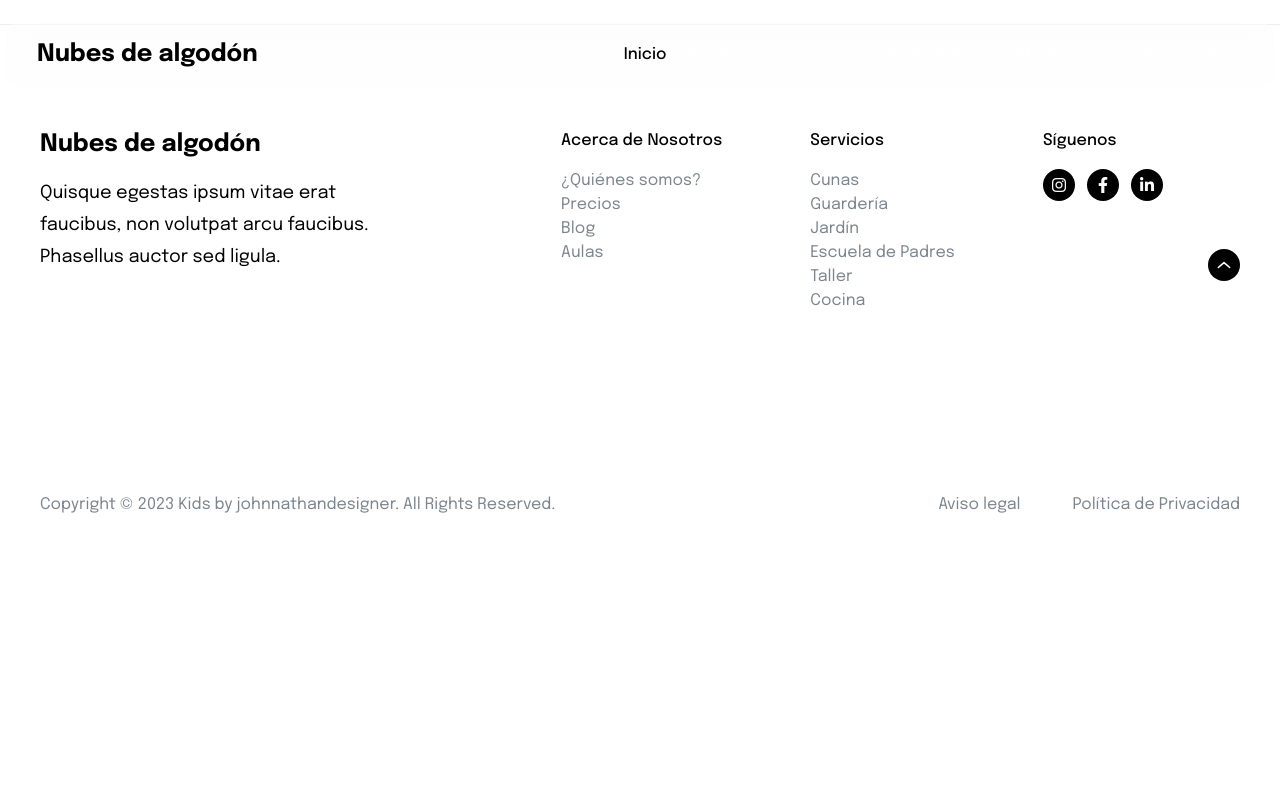
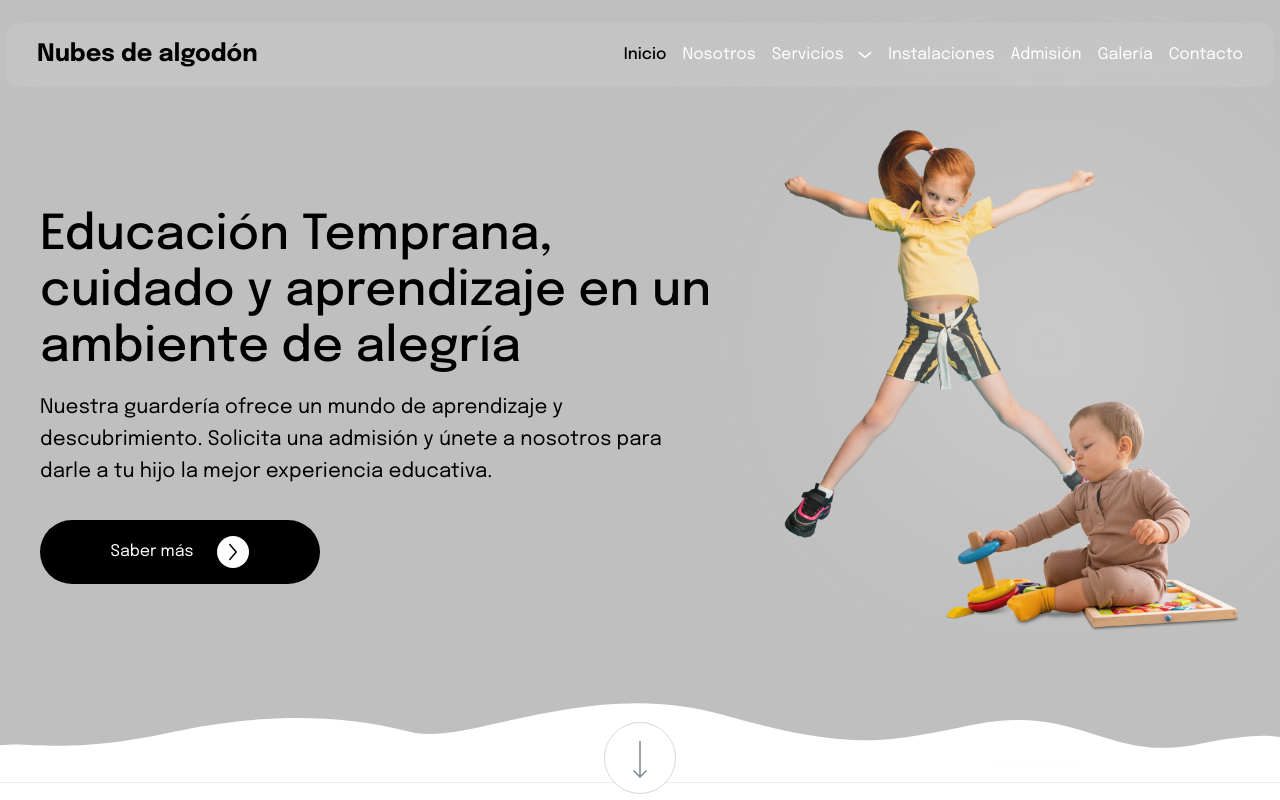
Before and after one commit to FedeSabi/proyecto-Jardin-de-Infantes, a React (Vite) app in the folder Front/: page /facilities in a window 1280 px wide. Shown: the top 800 px of the page. Built offline with nearby package versions, Linux system fonts and the light colour scheme.

Commit message:
facilities page

```diff
--- a/Front/src/App.jsx
+++ b/Front/src/App.jsx
@@ -1,6 +1,7 @@
 import { BrowserRouter as Router, Routes, Route } from "react-router-dom";
 import { Navbar } from "./components/Navbar.jsx";
 import { Home } from "./pages/Home.jsx";
+import { Facilities } from "./pages/Facilities.jsx";
 import { Footer } from "./components/Footer.jsx";
 
 const App = () => {
@@ -10,6 +11,7 @@ const App = () => {
         <Navbar />
         <Routes>
           <Route path="/" element={<Home />} />
+          <Route path="/facilities" element={<Facilities />} />
         </Routes>
         <Footer />
       </Router>
--- /dev/null
+++ b/Front/src/components/FacilitiesComponents/FacilitiesHeader.jsx
@@ -0,0 +1,49 @@
+export const FacilitiesHeader = () => {
+  return (
+    <section className=" relative bg-[#BFBFBF] pb-[100px]">
+      <div className=" mx-auto flex max-w-[75rem] gap-[55px]">
+        <div className=" w-3/5">
+          <h1 className=" mt-[208px] text-5xl font-medium leading-[56px] tracking-[0.12px]">
+            Educación Temprana, cuidado y aprendizaje en un ambiente de alegría
+          </h1>
+          <p className=" mr-[4rem] mt-4 text-xl leading-8 tracking-[0.1px]">
+            Nuestra guardería ofrece un mundo de aprendizaje y descubrimiento.
+            Solicita una admisión y únete a nosotros para darle a tu hijo la
+            mejor experiencia educativa.
+          </p>
+
+          <button className=" mt-8 flex w-[17.5rem] items-center justify-center gap-6 rounded-full bg-black py-[1rem] text-left text-white">
+            Saber más
+            <div className=" right-0 top-[200px] flex h-[2rem] w-[2rem] items-center justify-center rounded-full bg-white">
+              <img src="/Alt Arrow Right.svg" alt="Alt Arrow Right" />
+            </div>
+          </button>
+        </div>
+
+        <div className=" relative mt-[128px] w-2/5">
+          <img src="/home_img_hero.png" alt="home img hero" />
+
+          <img
+            className=" absolute top-0 rounded-[32.125rem] blur-[118px]"
+            src="/header_girl_bg.svg"
+            alt="header_girl_bg"
+          />
+        </div>
+      </div>
+
+      <img
+        className=" absolute bottom-0 w-full"
+        src="/header_wave.svg"
+        alt="header wave"
+      />
+
+      <button>
+        <img
+          className=" absolute left-1/2 top-full -translate-x-1/2 -translate-y-1/2 transform"
+          src="/button down.svg"
+          alt="button to services"
+        />
+      </button>
+    </section>
+  );
+};
--- a/Front/src/components/Navbar.jsx
+++ b/Front/src/components/Navbar.jsx
@@ -10,15 +10,15 @@ export const Navbar = () => {
 
   return (
     <div className="relative">
-            <nav className="lg:bg-opacity-10 lg:backdrop-blur-md lg:bg-gray-200 lg:rounded-xl lg:fixed lg:top-[55px] lg:left-1/2 lg:transform lg:-translate-x-1/2 lg:-translate-y-1/2 lg:w-[56.25rem] xl:w-[79.25rem] z-50">
-                <div className="flex justify-between items-center px-[31px] py-4">
+      <nav className="z-50 lg:fixed lg:left-1/2 lg:top-[55px] lg:w-[56.25rem] lg:-translate-x-1/2 lg:-translate-y-1/2 lg:transform lg:rounded-xl lg:bg-gray-200 lg:bg-opacity-10 lg:backdrop-blur-md xl:w-[79.25rem]">
+        <div className="flex items-center justify-between px-[31px] py-4">
           <Link to="/">
             <span className="font-bold leading-8 lg:text-2xl">
               Nubes de algodón
             </span>
           </Link>
 
-                    <ul className="hidden lg:flex items-center gap-4">
+          <ul className="hidden items-center gap-4 lg:flex">
             <li>
               <Link className="font-medium" to="/">
                 Inicio
@@ -30,58 +30,50 @@ export const Navbar = () => {
               </Link>
             </li>
             <li
-                            className={`dropdown_menu flex items-center gap-[14.4px] cursor-pointer ${
+              className={`dropdown_menu flex cursor-pointer items-center gap-[14.4px] ${
                 isDropdownOpen ? "open" : ""
               }`}
-                            onClick={toggleDropdown}>
+              onClick={toggleDropdown}
+            >
               <span className="text-white">Servicios</span>
               <img src="/Arrow down.svg" alt="Arrow down" />
               {isDropdownOpen && (
-                                <ul className="dropdown_content lg:absolute lg:bg-white lg:p-4 lg:rounded-lg lg:top-[70px] lg:w-44 space-y-2">
+                <ul className="dropdown_content space-y-2 lg:absolute lg:top-[70px] lg:w-44 lg:rounded-lg lg:bg-white lg:p-4">
                   <li>
                     <Link className="text-black" to="/cuna">
                       Cuna
                     </Link>
                   </li>
                   <li>
-                                        <Link
-                                            className="text-black"
-                                            to="/jardín">
+                    <Link className="text-black" to="/jardín">
                       Jardín
                     </Link>
                   </li>
                   <li>
                     <Link
                       className="text-black"
-                                            to="/estimulación psicopedagógica">
+                      to="/estimulación psicopedagógica"
+                    >
                       Estimulación psicopedagógica
                     </Link>
                   </li>
                   <li>
-                                        <Link
-                                            className="text-black"
-                                            to="/estimulación temprana">
+                    <Link className="text-black" to="/estimulación temprana">
                       Estimulación temprana
                     </Link>
                   </li>
                   <li>
-                                        <Link
-                                            className="text-black"
-                                            to="/talleres">
+                    <Link className="text-black" to="/talleres">
                       Talleres
                     </Link>
                   </li>
                   <li>
-                                        <Link
-                                            className="text-black"
-                                            to="/escuela de padres">
+                    <Link className="text-black" to="/escuela de padres">
                       Escuela de padres
                     </Link>
                   </li>
                   <li>
-                                        <Link
-                                            className="text-black"
-                                            to="/cocina">
+                    <Link className="text-black" to="/cocina">
                       Cocina
                     </Link>
                   </li>
@@ -89,7 +81,7 @@ export const Navbar = () => {
               )}
             </li>
             <li>
-                            <Link className="text-white" to="/instalaciones">
+              <Link className="text-white" to="/facilities">
                 Instalaciones
               </Link>
             </li>
--- /dev/null
+++ b/Front/src/pages/Facilities.jsx
@@ -0,0 +1,9 @@
+import { FacilitiesHeader } from "../components/FacilitiesComponents/FacilitiesHeader";
+
+export const Facilities = () => {
+  return (
+    <div>
+      <FacilitiesHeader />
+    </div>
+  );
+};
```
Lines whose indentation alone changed are shown as unchanged.
